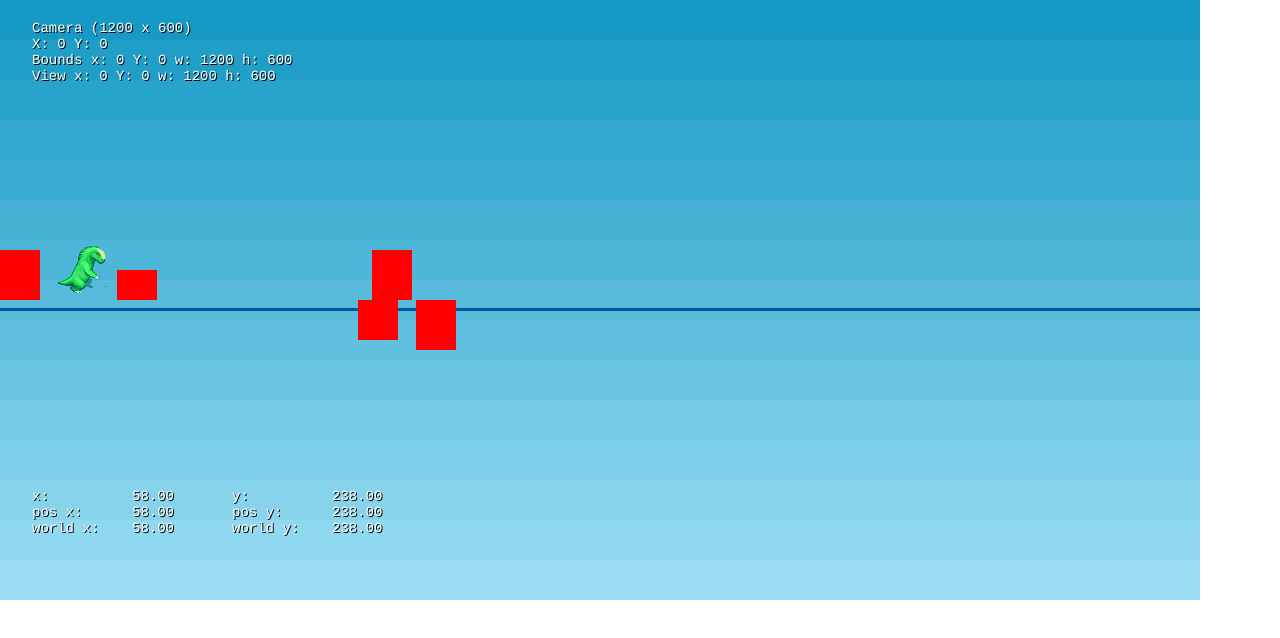
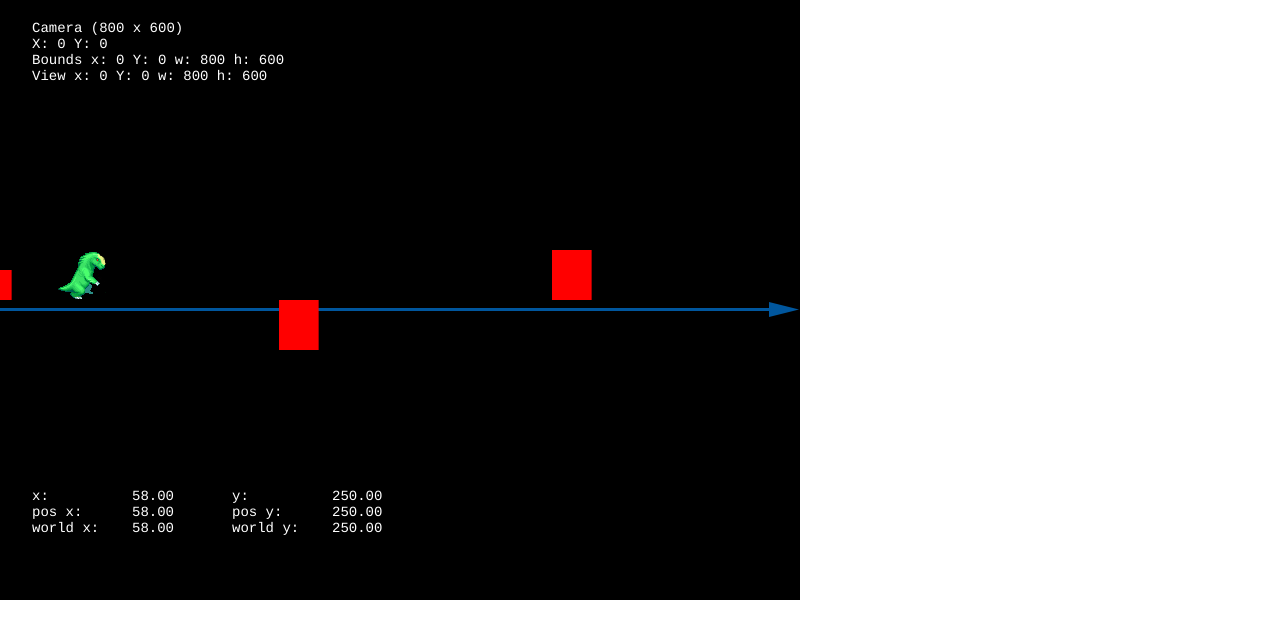
Before and after one commit to Statzilla/statzilla-to-the-rescue, a plain HTML site: page index.html in a window 1280 px wide. Drawn offline with Linux system fonts and the light colour scheme.

Commit message:
изменен спрайт динозаврика, добавлено движение гистограмам

```diff
--- a/index.html
+++ b/index.html
@@ -3,6 +3,7 @@
     <head>
         <meta charset="UTF-8" />
         <title>Phaser - Making your first game, part 9</title>
+        <script src="js/collision.js"></script>
         <script src="js/phaser.min.js"></script>
         <script src="js/player.js"></script>
         <script src="js/world.js"></script>
--- a/js/histo.js
+++ b/js/histo.js
@@ -12,7 +12,7 @@ function createHistos() {
 
     for (var i = 0; i < numberOfHistos; i++) {
         var minCoordX = 100;
-        var maxCoordX = 200;
+        var maxCoordX = 800;
         var randCoordX = i * (Math.floor(Math.random() * (maxCoordX - minCoordX + 1)) + minCoordX);
         createHisto(randCoordX);
     }
@@ -40,7 +40,7 @@ function createHisto(randCoordX) {
 
     var histo = histoLayer.create(randCoordX, randCoordY, 'histo');
     histo.scale.setTo(1, randFloor);
-    histo.body.immovable = true;
-
+    game.physics.enable(histo, Phaser.Physics.ARCADE);
+    histo.body.velocity.set(-50, 0);
     return histo;
 }
--- a/js/main.js
+++ b/js/main.js
@@ -1,10 +1,10 @@
-var game = new Phaser.Game(1200, 600, Phaser.CANVAS, '', {preload: PRELOAD, create: CREATE, update: UPDATE, render: RENDER});
+var game = new Phaser.Game(800, 600, Phaser.CANVAS, '', {preload: PRELOAD, create: CREATE, update: UPDATE, render: RENDER});
 
 function PRELOAD() {
     game.load.image('sky', 'assets/sky.png');
     game.load.image('ground', 'assets/ox.png');
     game.load.image('histo', 'assets/histo.svg');
-    game.load.spritesheet('dino', 'assets/dinosprite.png', PLAYER_WIDTH, PLAYER_HEIGHT);
+    game.load.spritesheet('dino', 'assets/dinosprite2.png', PLAYER_WIDTH, PLAYER_HEIGHT);
 }
 
 function CREATE() {
@@ -22,6 +22,7 @@ function CREATE() {
 function UPDATE() {
     game.physics.arcade.collide(player, platforms); //Collide player and ground
     player.animations.play('right'); //Constantli "moving" to the right
+    game.physics.arcade.collide(player, histo, collisionHandler, null, this);
 }
 
 function RENDER() {
--- a/js/player.js
+++ b/js/player.js
@@ -7,7 +7,7 @@ var player;
 // Константы //
 ///////////////
 var PLAYER_WIDTH = 48;
-var PLAYER_HEIGHT = 62;
+var PLAYER_HEIGHT = 50;
 
 // The player and its settings
 function createPlayer() {
@@ -18,10 +18,10 @@ function createPlayer() {
     player.body.bounce.y = 0;
     player.body.gravity.y = 1000;
     player.body.collideWorldBounds = true;
+    // player.body.immovable = true;
+    //  Animations, walking left and right.
+    player.animations.add('right', [0, 1, 2, 3], 10, true);
 
-    //  Animations, walking left and right.
-    player.animations.add('left', [4, 5, 6, 7], 10, true);
-    player.animations.add('right', [8, 9, 10, 11], 10, true);
 }
 
 function flipGravity() {
--- a/js/world.js
+++ b/js/world.js
@@ -9,11 +9,12 @@ function createWorld() {
     platforms = game.add.group();
     platforms.enableBody = true; //  We will enable physics for any object that is created in this group
 
-    var sky = platforms.create(0, 0, 'sky');
-    sky.scale.setTo(3, 1);
-    sky.body.immovable = true;
+    // var sky = platforms.create(0, 0, 'sky');
+    // sky.scale.setTo(1, 1);
+    // sky.body.immovable = true;
 
     var ground = platforms.create(0, game.world.height / 2, 'ground'); // Here we create the ground.
-    ground.scale.setTo(3, 1); //  Scale it to fit the width of the game (the original sprite is 400x32 in size)
+    ground.scale.setTo(1, 1); //  Scale it to fit the width of the game (the original sprite is 400x32 in size)
     ground.body.immovable = true; //  This stops it from falling away when you jump on it
+    ground.body.bounce.y = -5;
 }
```
Also changed, not shown: assets/dinosprite2.png (added).
